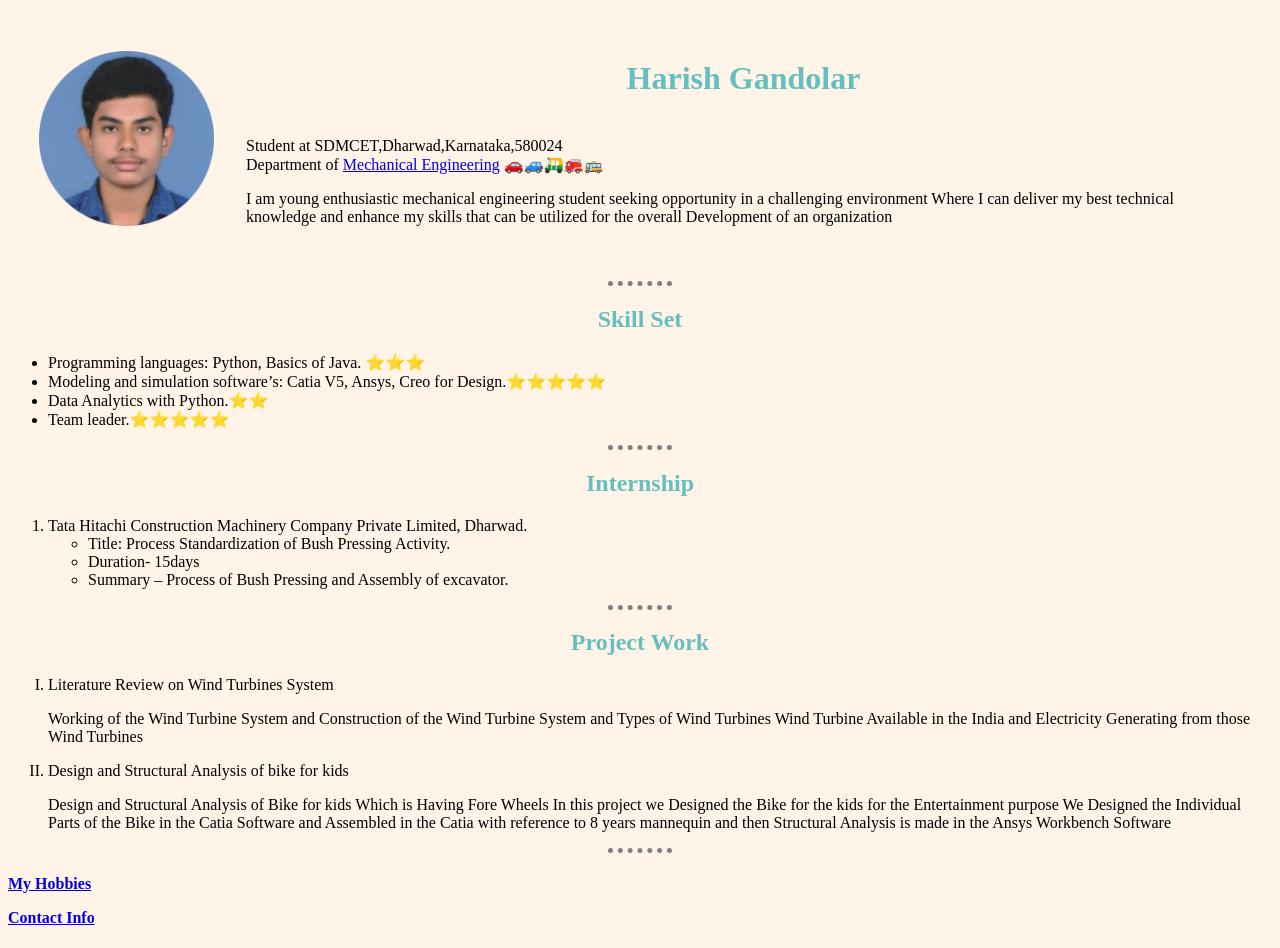
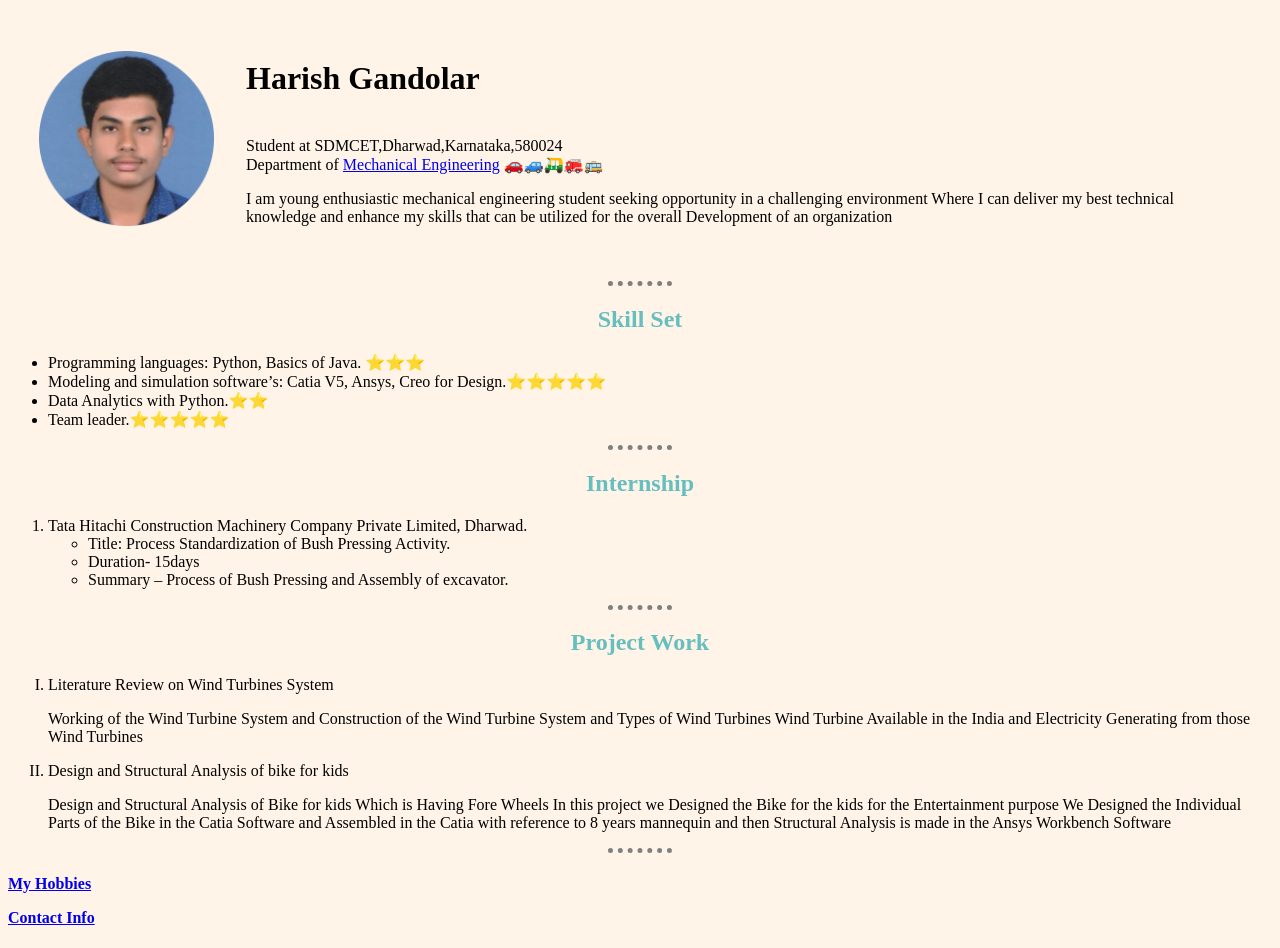
Before and after one commit to HarishGandolkar/cv, a plain HTML site: page index.html in a window 1280 px wide. Drawn offline with Linux system fonts and the light colour scheme.

Commit message:
Update style.css

```diff
--- a/style.css
+++ b/style.css
@@ -9,10 +9,6 @@ hr {
     border-width: 5px;
     width:5%;
 }
-h1 {
-    color:#66BFBF;
-    text-align: center;
-}
 h2{
     color: #66BFBF;
     text-align: center;
```
